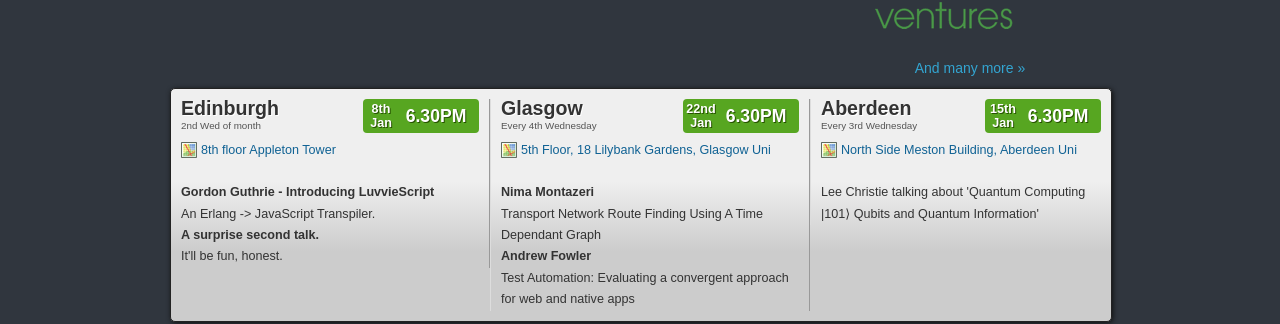
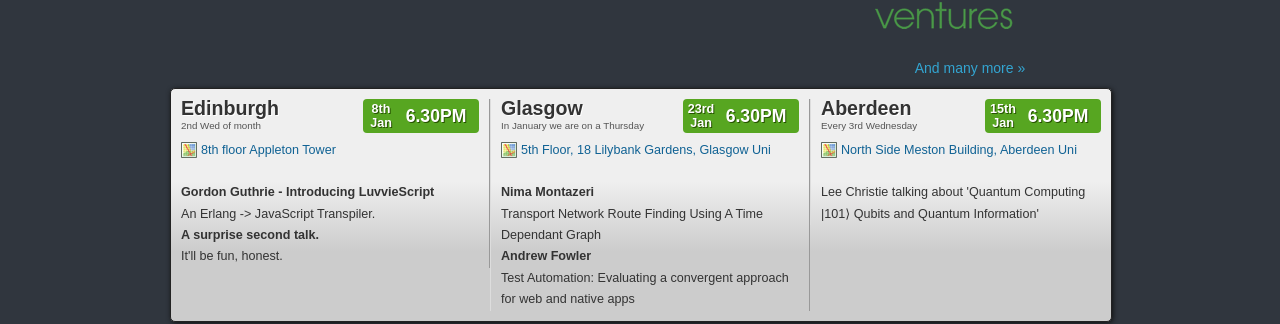
Before and after one commit to techmeetup/techmeetup.co.uk, a Jekyll site: the page built from index.html, in a window 1280 px wide. Shown: the part 324-648 px from the top of the page. Built offline with Jekyll 4.4.1, drawn with Linux system fonts in a browser that asks for light colours; Markdown is read by kramdown in place of the engine named in the settings.

Commit message:
Glasgow: Thursday update

```diff
--- a/index.html
+++ b/index.html
@@ -56,7 +56,7 @@
 
   <li class="">
     <h4><a href="{{ site.baseurl }}/glasgow.html">Glasgow</a></h4>
-    <span>Every 4th Wednesday</span>
+    <span>In January we are on a Thursday</span>
     <p><a href="http://maps.google.com/maps/ms?msid=217161173396650967619.0004accf70991bd913a97&amp;msa=0" class="map">5th Floor, 18 Lilybank Gardens, Glasgow Uni</a></p>
     <p>
       <strong>Nima Montazeri</strong>
@@ -71,7 +71,7 @@
     <div class="datewrapper">
       <div class="when">
         <div class="daywrap">
-          <div class="day">22nd</div>
+          <div class="day">23rd</div>
           <div class="month">Jan</div>
         </div>
         <div class="time">6.30PM</div>
```
